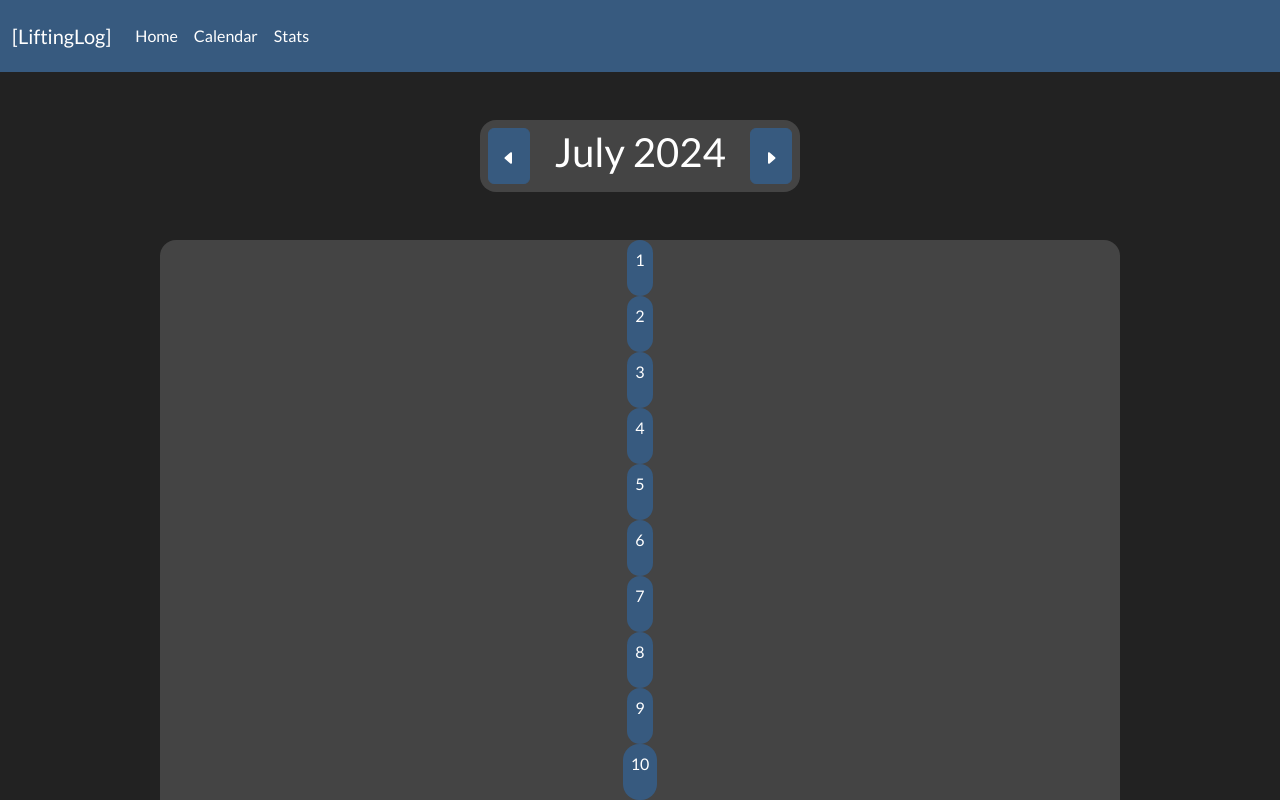
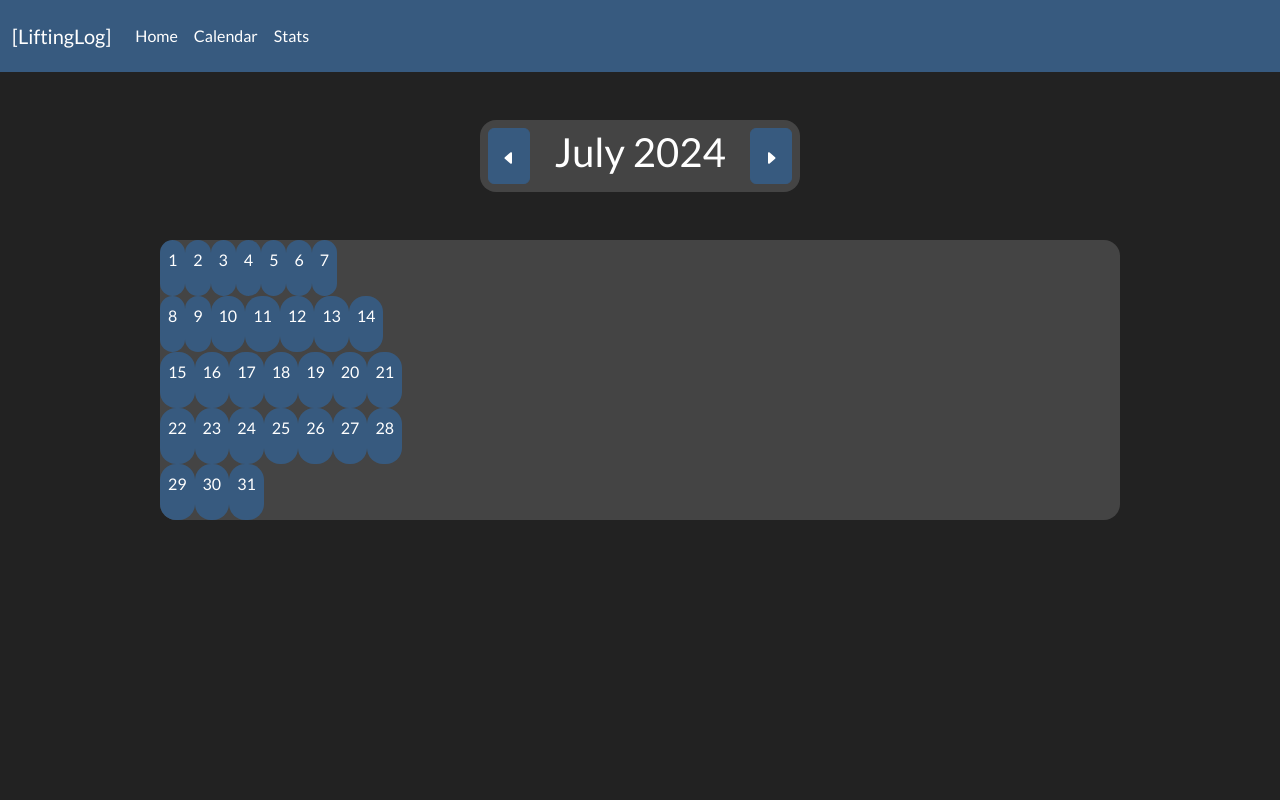
Before and after one commit to benjack795/LiftingLog, a React (Vite) app in the folder client/: page /calendar in a window 1280 px wide. Shown: the top 800 px of the page. Built offline with nearby package versions, Linux system fonts and the light colour scheme.

Commit message:
v0.2.2 arranged calendar blocks

```diff
--- a/client/src/components/Calendar.tsx
+++ b/client/src/components/Calendar.tsx
@@ -1,3 +1,4 @@
+import { useState } from 'react';
 import '../assets/BootswatchTheme.css';
 import leftarrow from '../assets/caret-left-fill.svg';
 import rightarrow from '../assets/caret-right-fill.svg';
@@ -9,11 +10,23 @@ const monthdays = [31,28,31,30,31,30,31,31,30,31,30,31];
 
 const Calendar = () => {
 
-    var d:Date = new Date(Date.now());
+    const [pageDate,setPageDate] = useState<Date>(new Date)
 
     var dayarray = Array();
-    for(var i = 1; i <= monthdays[d.getMonth()-1]+1; i++){
+    var daynum = monthdays[pageDate.getMonth()];
+    if(pageDate.getMonth() === 1 && pageDate.getFullYear() % 4 === 0){
+        daynum = 29;
+    }
+    for(var i = 1; i <= daynum; i++){
         dayarray.push(i);
+    }
+
+    const incrementPageDate = () => {
+        setPageDate(new Date(pageDate.setMonth(pageDate.getMonth()+1)));
+    }
+
+    const decrementPageDate = () => {
+        setPageDate(new Date(pageDate.setMonth(pageDate.getMonth()-1)));
     }
 
     return (
@@ -21,11 +34,11 @@ const Calendar = () => {
             <br/><br/>
             <div className='d-flex justify-content-center'>
                 <div className='d-inline-flex p-2 bg-secondary rounded-4 w-25 justify-content-between'>
-                    <button type="button" className="btn btn-primary">
+                    <button type="button" className="btn btn-primary" onClick={decrementPageDate}>
                         <img src={leftarrow}/>
                     </button>
-                    <h2>{monthnames[d.getMonth()] + " " + d.getFullYear()}</h2>
-                    <button type="button" className="btn btn-primary">
+                    <h2>{monthnames[pageDate.getMonth()] + " " + pageDate.getFullYear()}</h2>
+                    <button type="button" className="btn btn-primary" onClick={incrementPageDate}>
                         <img src={rightarrow}/>
                     </button>
                 </div>
@@ -33,9 +46,31 @@ const Calendar = () => {
             <br/><br/>
             <div className='d-flex justify-content-center'>
                 <div className='bg-secondary w-75 rounded-4'>
-                    {dayarray.map((num:number) => (
-                        <DayBlock daynum={num}/>
-                    ))}
+                    <div className='d-flex flex-row'>
+                        {dayarray.slice(0,7).map((num:number) => (
+                            <DayBlock daynum={num}/>
+                        ))}
+                    </div>
+                    <div className='d-flex flex-row'>
+                        {dayarray.slice(7,14).map((num:number) => (
+                            <DayBlock daynum={num}/>
+                        ))}
+                    </div>
+                    <div className='d-flex flex-row'>
+                        {dayarray.slice(14,21).map((num:number) => (
+                            <DayBlock daynum={num}/>
+                        ))}
+                    </div>
+                    <div className='d-flex flex-row'>
+                        {dayarray.slice(21,28).map((num:number) => (
+                            <DayBlock daynum={num}/>
+                        ))}
+                    </div>
+                    <div className='d-flex flex-row'>
+                        {dayarray.slice(28,dayarray.length).map((num:number) => (
+                            <DayBlock daynum={num}/>
+                        ))}
+                    </div>
                 </div>
             </div>
         </>
--- a/client/src/components/DayBlock.tsx
+++ b/client/src/components/DayBlock.tsx
@@ -5,10 +5,8 @@ const DayBlock = ({daynum} : {daynum: number}) => {
 
     return (
         <>
-            <div className='d-flex justify-content-center'>
-                <div className='d-inline-flex p-2 bg-primary rounded-4 justify-content-between'>
-                    <p>{daynum}</p>
-                </div>
+            <div className='d-inline-flex p-2 bg-primary rounded-4 justify-content-between'>
+                <p>{daynum}</p>
             </div>
         </>
     )
```
Also changed, not shown: 2 other files (tests, documents, lock files or other folders).
